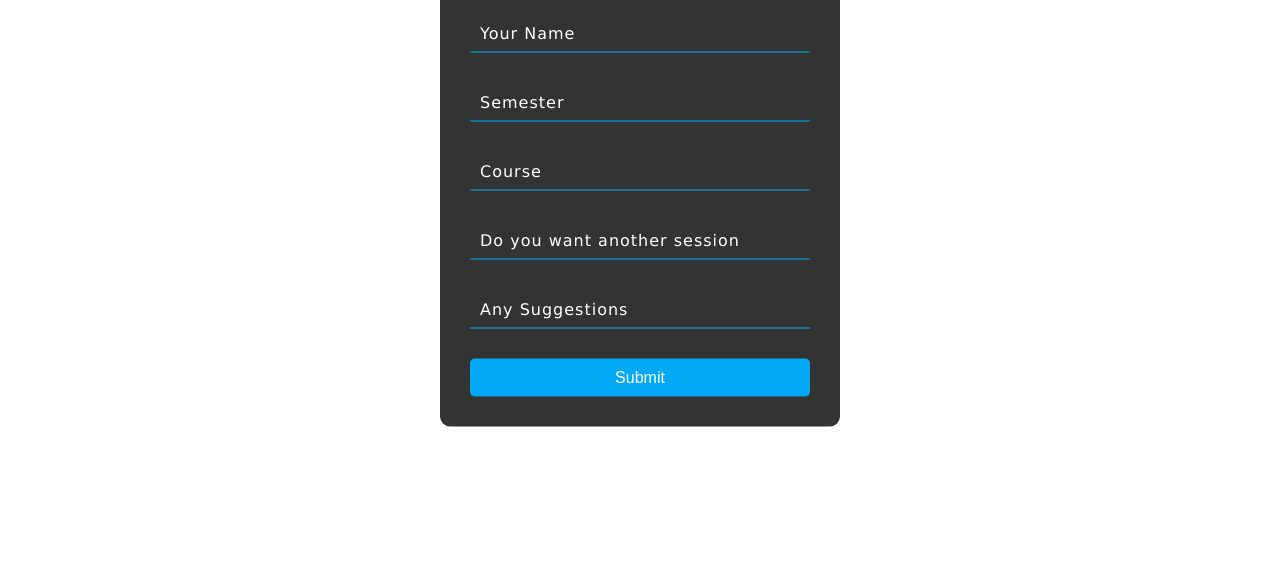
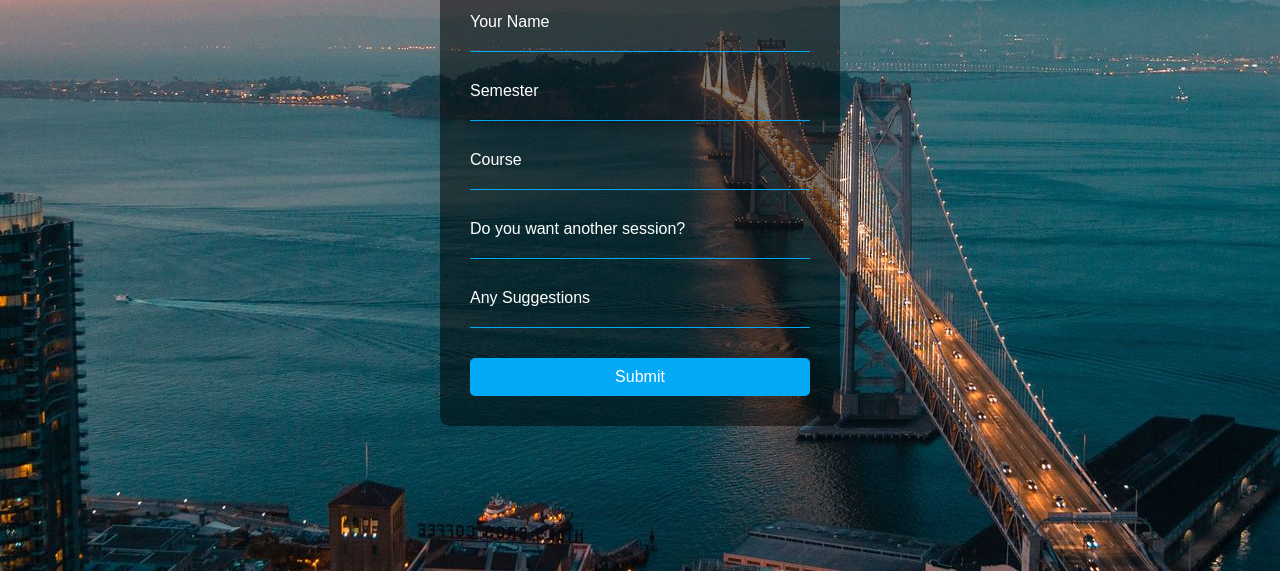
Before and after one commit to techrider27/register, a plain HTML site: page index.html in a window 1280 px wide. Shown: the part 229-800 px from the top of the page. Drawn offline with Linux system fonts and the light colour scheme.

Commit message:
feature-update

```diff
--- a/css/style.css
+++ b/css/style.css
@@ -2,10 +2,11 @@
     margin: 0;
     padding: 0;
     box-sizing: border-box;
+    font-family:Arial, Helvetica, sans-serif;
 }
 
 body {
-    font-family: Verdana, Geneva, Tahoma, sans-serif;
+    background:url('../images/cool-background.png') center ;
 }
 
 .main-div {
@@ -21,14 +22,14 @@ body {
     left: 50%;
     transform: translate(-50%, -50%);
     padding: 30px;
-    background: rgba(0, 0, 0, 0.8);
+    background: rgba(0, 0, 0, 0.5);
     border-radius: 10px;
 }
 
 .box h1 {
     margin: 0 0 30px 0;
     color: #fff;
-    text-align: center;
+    text-align:center;
 }
 
 .box .inputbox {
@@ -37,13 +38,12 @@ body {
 
 .box .inputbox input {
     width: 100%;
+    color:#ffffe0;
     padding: 10px;
     font-size: 16px;
     letter-spacing: 1px;
     margin: 0 0 30px 0;
-    border-top: none;
-    border-left: none;
-    border-right: none;
+    border:none;
     border-bottom: 1px solid #03a9f4;
     background: transparent;
     outline: none;
@@ -53,19 +53,17 @@ body {
     position: absolute;
     top: 0;
     left: 0;
-    letter-spacing: 1px;
-    padding: 10px;
     font-size: 16px;
     color: #fff;
-    transition: 0.5s;
+    transition: 0.5s ease-in;
 }
 
 .box .inputbox input:focus-within+label,
 .box .inputbox input:valid+label {
-    top: -30px;
+    top: -20px;
     left: 0;
-    color: lawngreen;
-    font-size: 12px;
+    color:#ffff00;
+    font-size: 14px;
 }
 
 .box input[type="submit"] {
@@ -81,11 +79,11 @@ body {
 
 .box input[type="submit"]:hover {
     cursor: pointer;
-    background: orange;
+    background:#df5858;
 }
 
 @media screen and (max-width: 480px) {
-    body {
-        background: url("http://itmraipurchapter.000webhostapp.com/img/College%20Chapters%20Logo.svg") no-repeat center #ecd2d2;
+    .box{
+        width:89%;
     }
 }
--- a/index.html
+++ b/index.html
@@ -5,56 +5,59 @@
     <meta http-equiv="X-UA-Compatible" content="IE=edge" />
     <meta name="viewport" content="width=device-width, initial-scale=1.0" />
     <link rel="stylesheet" href="./css/style.css" />
-    <link
-      rel="apple-touch-icon"
-      sizes="180x180"
-      href="./images/apple-touch-icon.png"
-    />
-    <link
-      rel="icon"
-      type="image/png"
-      sizes="32x32"
-      href="./images/favicon-32x32.png"
-    />
-    <link
-      rel="icon"
-      type="image/png"
-      sizes="16x16"
-      href="./images/favicon-16x16.png"
-    />
-    <link rel="manifest" href="/site.webmanifest" />
     <title>Feedback form</title>
   </head>
+
   <body>
     <div class="main-div">
       <div class="box">
         <h1>Feedback Form</h1>
-        <form action="">
+        <form action="" method="post">
           <div class="inputbox">
-            <input type="text" name="fullName" id="fullName" required />
+            <input
+              type="text"
+              name="fullName"
+              id="fullName"
+              pattern="[A-Za-z\s]{3,25}"
+              title="Please do not enter numeric value"
+              required
+            />
             <label for="username">Your Name</label>
           </div>
 
           <div class="inputbox">
-            <input type="text" name="Semester" id="semester" required />
+            <input
+              type="text"
+              name="Semester"
+              id="semester"
+              pattern="[1-10]{1,2}"
+              title="Kindly enter your correct Semester"
+              required
+            />
             <label for="Semester">Semester</label>
           </div>
 
           <div class="inputbox">
-            <input type="text" name="Course" id="course" required />
+            <input
+              type="text"
+              name="Course"
+              id="course"
+              pattern="[A-Za-z\s]{2,25}"
+              title="Please enter your correct course name"
+              required
+            />
             <label for="Course">Course</label>
           </div>
 
           <div class="inputbox">
             <input type="text" name="feedback" id="feedback" required />
-            <label for="feedback">Do you want another session</label>
+            <label for="feedback">Do you want another session?</label><br />
           </div>
 
           <div class="inputbox">
             <input type="text" name="suggestion" id="suggestion" required />
             <label for="suggestion">Any Suggestions</label>
           </div>
-
           <input type="submit" value="Submit" />
         </form>
       </div>
```
Also changed, not shown: images/android-chrome-192x192.png (deleted), images/android-chrome-512x512.png (deleted), images/apple-touch-icon.png (deleted), images/cool-background.png (added), images/favicon-16x16.png (deleted), images/favicon-32x32.png (deleted), images/favicon.ico (deleted), images/site.webmanifest (deleted).
